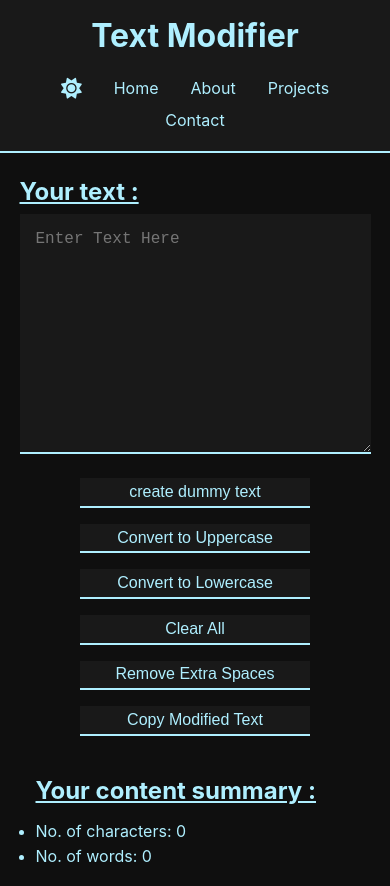
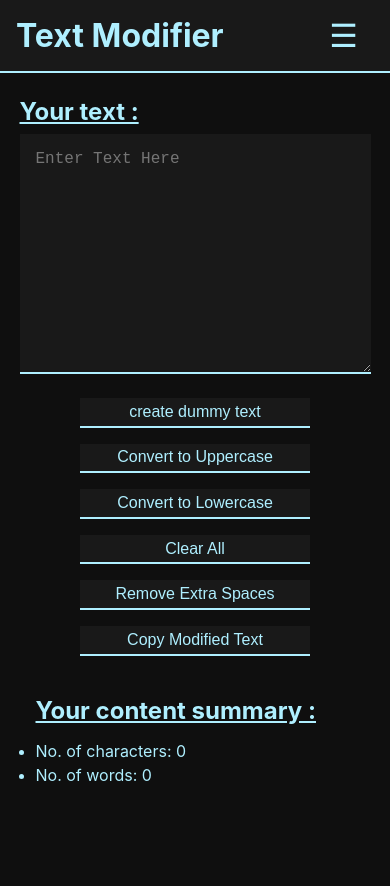
Before and after one commit to Chetan-KK/Text-modifier-react-app, a React (Create React App) app: page / in a window 390 px wide. After the commit the page ends 844 px from the top, so only its background shows below. Built offline with nearby package versions, Linux system fonts and the light colour scheme.

Commit message:
theme change button added

```diff
--- a/src/components/NavBar.js
+++ b/src/components/NavBar.js
@@ -26,15 +26,35 @@ export default function NavBar(props) {
         }
     }
 
+    function openNav() {
+        let nav = document.getElementById('nav');
+        nav.style.transform = 'translateX(0vw)';
+    }
+
+    function closeNav() {
+        let nav = document.getElementById('nav');
+        nav.style.transform = 'translateX(80vw)';
+    }
+
+    function changeTheme() {
+        let color = document.getElementById('colorForTheme');
+        let root = document.querySelector(':root');
+        root.style.setProperty('--text-color', color.value);
+    }
+
     return (
         <header className='flex'>
             <h1 className='logo'>{props.title}</h1>
-            <nav className='flex'>
+            <span className='link' id='navToggle' onClick={openNav}>☰</span>
+            <nav className='flex' id='nav'>
+                <span className='link' id='navToggleClose' onClick={closeNav}>&times;</span>
                 <span className='link' id='modeChangeButton' onClick={handleModeChange}>{modeText}</span>
                 <a href="/" className="link">Home</a>
                 <a href="/" className="link">About</a>
                 <a href="/" className="link">Projects</a>
                 <a href="/" className="link">Contact</a>
+                <span className='link'>select a color for theme</span>
+                <input type="color" id='colorForTheme' onChange={changeTheme} />
             </nav>
         </header>
     );
--- a/src/components/css/NavBar.css
+++ b/src/components/css/NavBar.css
@@ -7,30 +7,70 @@ header {
 header .logo {
   color: var(--text-color);
 }
-header nav .link {
+header nav .link,
+#navToggle {
   cursor: pointer;
   text-decoration: none;
   color: var(--text-color);
   margin: 0 1rem;
 }
+#modeChangeButton {
+  font-size: 1.3rem;
+}
+#navToggle {
+  font-size: 2rem;
+}
 header nav .link:hover {
   text-decoration: underline;
 }
-#modeChangeButton {
-  font-size: 1.3rem;
-}
 @media screen and (max-width: 500px) {
-  header {
-    flex-direction: column;
+  #navToggleClose {
+    position: fixed;
   }
-  header .logo {
-    margin-bottom: 1rem;
+  #navToggleClose {
+    font-size: 3rem;
+    top: 5px;
+    right: 15px;
+  }
+  #modeChangeButton {
+    position: fixed;
+    top: 20px;
+    left: 25px;
+    font-size: 1.5rem;
+  }
+  #colorForTheme {
+    -webkit-appearance: none;
+    -moz-appearance: none;
+    appearance: none;
+    height: 50px;
+    width: 100%;
+    border: 2px solid var(--text-color);
+    background-color: transparent;
+  }
+  #colorForTheme::-webkit-color-swatch {
+    border: none;
+    border-radius: 10px;
   }
   header nav {
-    justify-content: center;
+    padding: 5rem 2rem 2rem;
+    align-items: flex-start;
+    position: fixed;
+    background-color: rgba(0, 0, 0, 0.164);
+    backdrop-filter: blur(4px);
+    border-left: 2px solid var(--text-color);
+    width: 80vw;
+    height: 100vh;
+    right: 0;
+    top: 0;
+    transform: translateX(80vw);
+    flex-direction: column;
+    justify-content: start;
+    align-items: baseline !important;
     flex-wrap: wrap;
+    transition: 200ms;
   }
   header nav .link {
-    margin: 0.3rem 1rem;
+    margin: 0.8rem 1rem;
+    font-size: 1.3rem;
   }
 }
```
